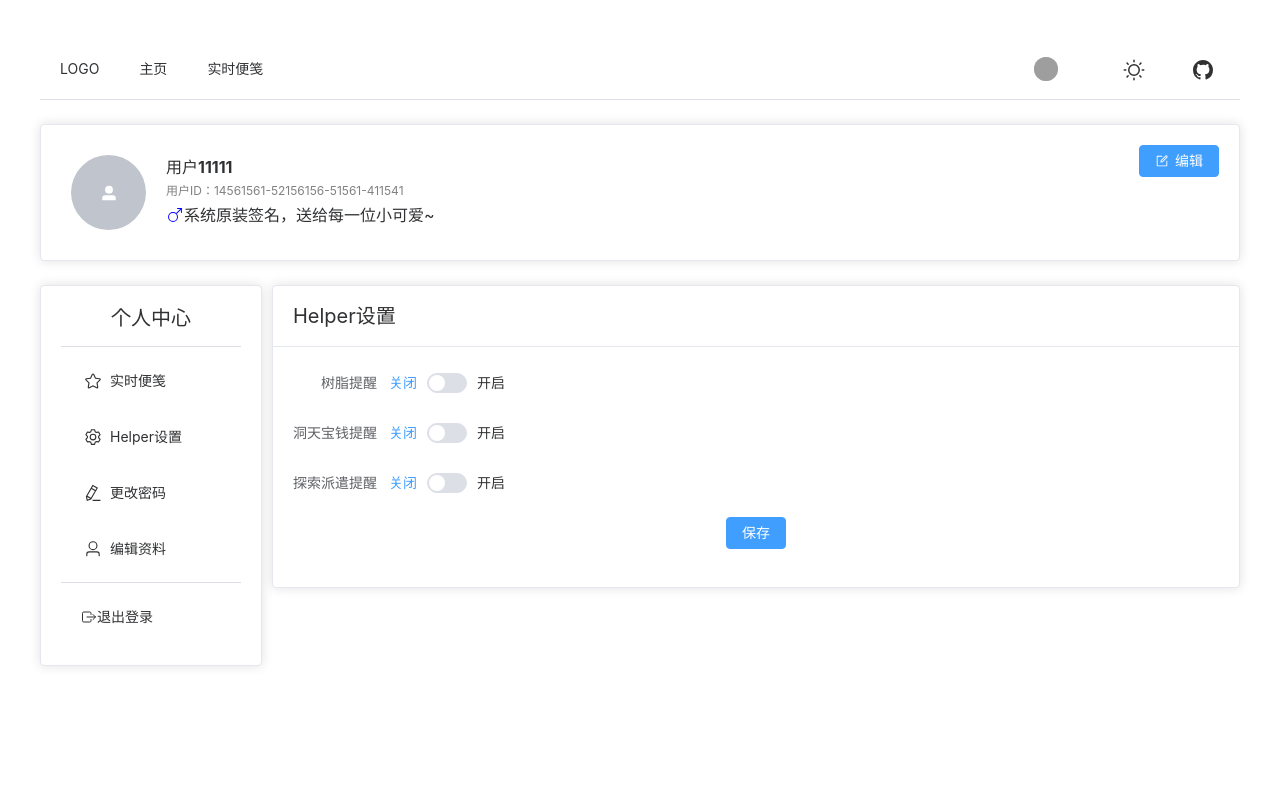
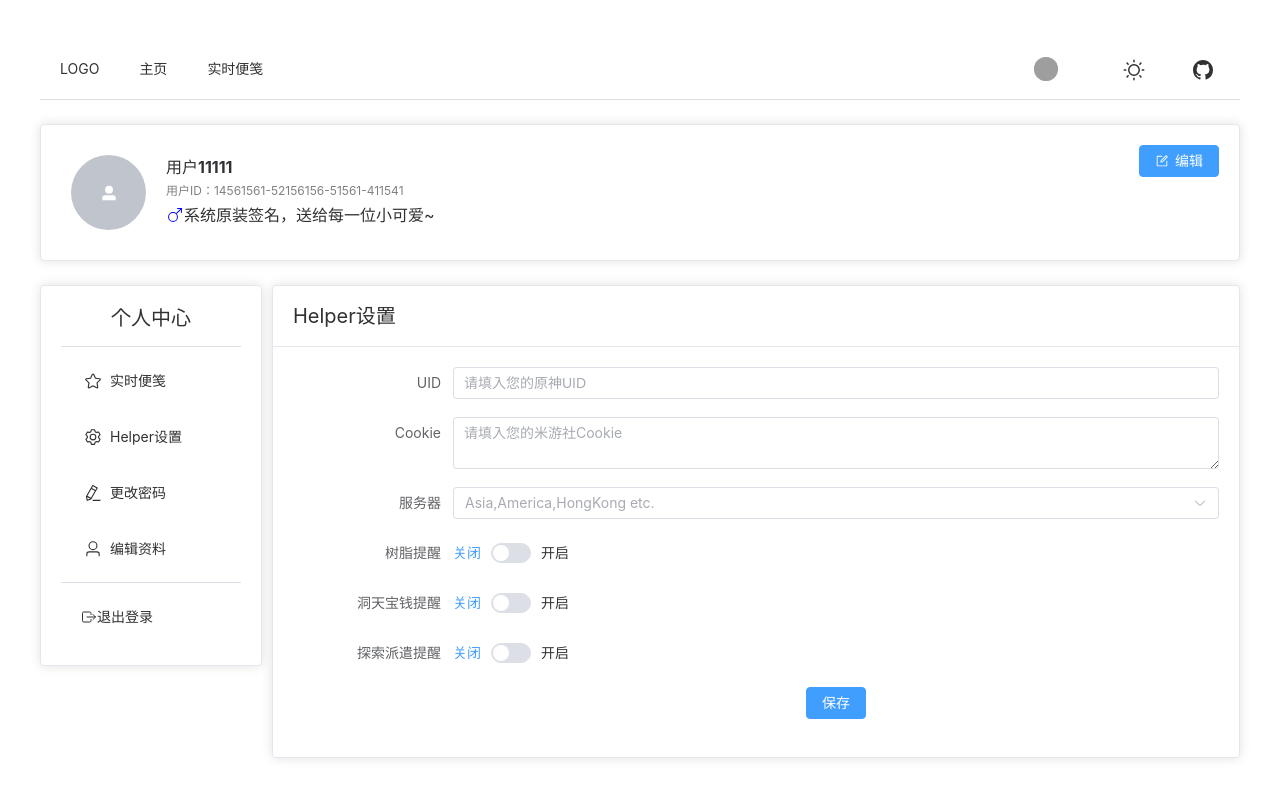
Before and after one commit to bitzh-2022-2023-Web-Lab/lastProject, a Vue app: page /user/setting in a window 1280 px wide. Built offline with nearby package versions, Linux system fonts and the light colour scheme; grey boxes are pictures that could not be loaded.

Commit message:
feat：完善Helper设置选项

```diff
--- a/src/components/HelperSetting.vue
+++ b/src/components/HelperSetting.vue
@@ -2,6 +2,10 @@
 import { reactive } from "vue";
 
 const form = reactive({
+  uid: "",
+  cookie: "",
+  server: "",
+  phone: "",
   resin_warning: false,
   warn_resin: 145,
   home_coin_warning: false,
@@ -9,8 +13,18 @@ const form = reactive({
   transformer_warning: false,
 });
 
+const Genshin_Server = [
+  {
+    label: "天空岛/世界树",
+    value: "cn",
+  },
+  {
+    label: "Asia,America,HongKong etc.",
+    value: "os",
+  },
+];
+
 // TODO: Get form items from API
-
 
 const onSubmit = async () => {
   console.log("submit!");
@@ -26,11 +40,41 @@ const onSubmit = async () => {
       </div>
     </template>
 
-    <el-form
-      :model="form"
-      label-width="auto"
-      status-icon
-    >
+    <el-form :model="form" label-width="160px" status-icon>
+      <el-form-item label="UID">
+        <el-input v-model="form.uid" placeholder="请填入您的原神UID" />
+      </el-form-item>
+
+      <el-form-item label="Cookie">
+        <el-input
+          v-model="form.cookie"
+          type="textarea"
+          placeholder="请填入您的米游社Cookie"
+        />
+      </el-form-item>
+
+      <el-form-item label="服务器">
+        <el-select
+          v-model="form.server"
+          :placeholder="
+            form.server == 'cn'
+              ? `${Genshin_Server[0].label}`
+              : `${Genshin_Server[1].label}`
+          "
+        >
+          <el-option
+            v-for="(item, index) in Genshin_Server"
+            :key="index"
+            :label="item.label"
+            :value="item.value"
+          />
+        </el-select>
+      </el-form-item>
+
+      <el-form-item label="手机号" v-if="form.home_coin_warning||form.resin_warning||form.transformer_warning">
+        <el-input v-model="form.phone" placeholder="请填入接收提醒信息的手机号" />
+      </el-form-item>
+
       <el-form-item label="树脂提醒">
         <el-switch
           v-model="form.resin_warning"
@@ -81,10 +125,7 @@ const onSubmit = async () => {
       </el-form-item>
 
       <el-form-item>
-        <el-button
-          style="margin: auto"
-          type="primary"
-          @click="onSubmit()"
+        <el-button style="margin: auto" type="primary" @click="onSubmit()"
           >保存</el-button
         >
       </el-form-item>
```
